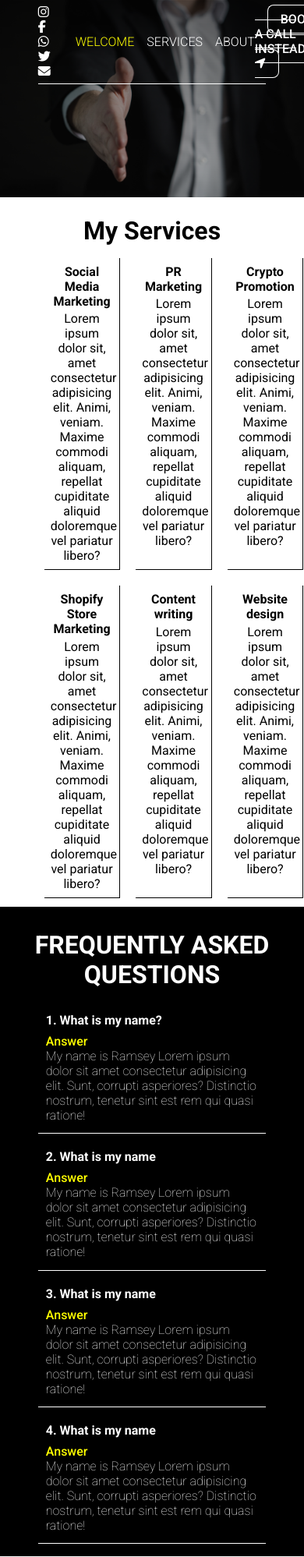
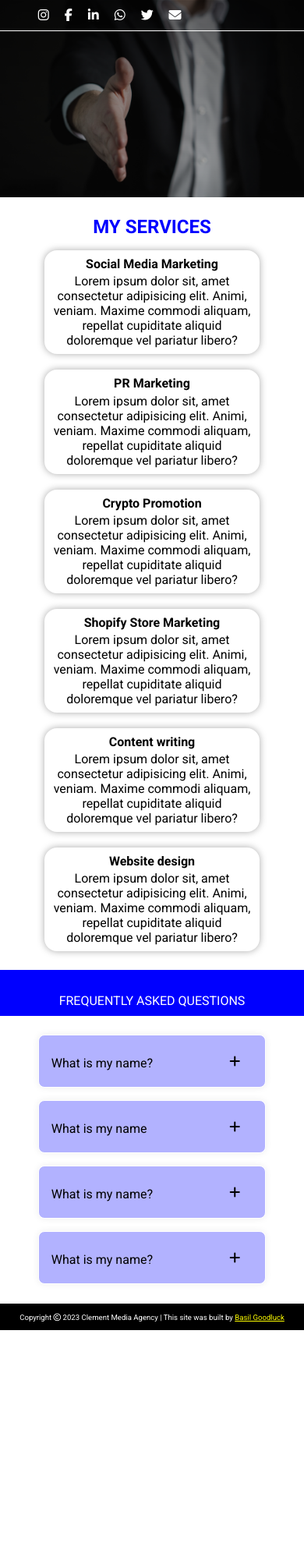
Before and after one commit to basilgoodluck/basilgoodluck-mrclems, a plain HTML site: page services.html in a window 390 px wide. Shown: the top 1997 px of the page at 78% size. After the commit the page ends 1706 px from the top, so only its background shows below. Drawn offline with Linux system fonts and the light colour scheme.

Commit message:
Add files via upload

```diff
--- a/about.css
+++ b/about.css
@@ -12,19 +12,20 @@ body{
     background-image: linear-gradient(rgba(0,0,0,0.6), rgba(0,0,0,0.3)), url("pexels-energepiccom-110473.jpg");
     background-size: cover;
     background-position: center;
-    background-attachment: fixed;
+    /* background-attachment: fixed; */
     height: 30vh;
 }
 .mainHeader{
-    width: 75%;
+    width: 100%;
     display: flex;
     align-items: center;
     justify-content: space-between;
     margin: 0 auto;
-    padding: 1.5% 0;
+    padding: 2.5% 12.5%;
     border-bottom: .1rem solid #fff;
-    position: sticky;
-    top: 0;
+    /* position: sticky; */
+    /* top: 0; */
+    /* z-index: 8999999; */
     /* z-index: 999999999; */
 }
 .social-bar a{
@@ -81,19 +82,22 @@ body{
     align-items: center;
     border-bottom: .1rem solid blue;
     padding-bottom: .5rem;
+    height: 100%;
+
 
 }
 .aboutContainer img{
-    max-width: 20vw;
+    width: 20vw;
     border-radius: 3rem 0 3rem 0;
-    height: 100%;
-    width: 100%;
+    /* height: 100%; */
+    /* width: 100%; */
     padding: 1rem .5rem 0 0;
 
 }
 .textContent{
     padding-left: 1rem;
     border-left: .2rem solid blue;
+    /* height: 100%; */
 }
 .textContent p{
     font-size: 1rem;
@@ -101,6 +105,7 @@ body{
     font-weight: 100;
     font-style: italic;
     padding-bottom: .8rem;
+    height: 100%;
 }
 .textContent a{
     color: #fff;
@@ -167,7 +172,7 @@ body{
     align-items: center;
     justify-content: center;
     color: #fff;
-    padding: .3rem 0;
+    padding: .7rem 0;
 }
 .footerContainer p{
     padding: 0 .3rem;
--- /dev/null
+++ b/mediaQuery.css
@@ -0,0 +1,96 @@
+@media screen and (max-width: 800px){
+    .headerNav{
+        height: 100vh;
+        /* display: none; */
+        position: absolute;
+        top: 0;
+        left: 0;
+        right: 0;
+        bottom: 0;
+        /* opacity: 0; */
+        display: none;
+        transition: all .5s;
+    }
+    .headerNav ul{
+        display: flex;
+        align-items: center;
+        justify-content: center;
+        /* margin-top: 30px; */
+        flex-direction: column;
+        /* grid-template-columns: repeat(1 1fr); */
+        /* gap: 10PX; */
+        /* text-align: center; */
+        height: 100%;
+        background-color: blue;
+    }
+    .headerNav li{
+        font-size: .8rem;
+        margin-top: 30px;
+    }
+    .headerNav .button{
+        font-size: .8rem;
+        padding: .3rem .8rem;
+    }
+    .benefitsBox{
+        display: flex;
+        flex-direction: column;
+    }
+    .benefits h1{
+        font-size: 1.5rem;
+    }
+    .unlockText{
+        width: 75%;
+    }
+    .form .buttons a{
+        font-size: .8rem;
+    }
+    .servicesMainDisplay{
+        display: flex;
+        flex-direction: column;
+    }
+    .serviceName{
+        width: 100%;
+
+    }
+    .aboutContainer{
+        flex-direction: column;
+        justify-content: space-between;
+        height: 100vh;
+    }
+    .projectsContainer .firstRow{
+        flex-direction: column;
+        /* height: 100vh; */
+    }
+    .projectsContainer .projectName{
+        margin-right: 0;
+    }
+    .projectsContainer .projectName:nth-child(2){
+        margin-top: 0;
+    }
+    .projectsContainer .projectName:nth-child(3){
+        margin-top: 0;
+    }
+    .contactSection h1{
+        font-size: 1.5rem;
+    }
+    .contactSection p{
+        font-size: .8rem;
+    }
+    .form{
+        width: 75%;
+    }
+    .footerContainer p{
+        font-size: .6rem;
+    }
+    .servicesContainer h1{
+        font-size: 1.5rem;
+    }
+    .FAQContainer h1{
+        font-size: 1rem;
+    }
+    .aboutContainer img{
+        width: 60vw;
+    }
+    .projectsContainer{
+    width: 75%;}
+}
--- a/services.css
+++ b/services.css
@@ -16,15 +16,15 @@ body{
     height: 30vh;
 }
 .mainHeader{
-    width: 75%;
+    width: 100%;
     display: flex;
     align-items: center;
     justify-content: space-between;
     margin: 0 auto;
-    padding: 1.5% 0;
+    padding: 2.5% 12.5%;
     border-bottom: .1rem solid #fff;
-    position: sticky;
-    top: 0;
+    /* position: sticky; */
+    /* top: 0; */
     /* z-index: 999999999; */
 }
 .social-bar a{
@@ -76,7 +76,7 @@ body{
     width: 75%;
     margin: 0 auto;
     text-align: center;
-    padding: 1rem 0 .2rem;
+    padding: 1rem 0;
 }
 .servicesMainDisplay{
     display: grid;
@@ -87,6 +87,8 @@ body{
 .servicesContainer h1{
     font-size: 2rem;
     padding: .5rem .3rem;
+    color: #00f;
+    text-transform: uppercase;
 }
 .serviceName{
     /* background-image: url("/pexels-pixabay-327540.jpg");
@@ -98,8 +100,10 @@ body{
     width: 25vw;
     margin: 0 auto;
     text-align: center;
-    border-bottom: .1rem solid black;
-    border-right: .1rem solid black;
+    border-radius: 1rem;
+    /* border-bottom: .1rem solid blue; */
+    /* border-right: .1rem solid blue; */
+    box-shadow: 0 0 10px #aaa;
 }
 .serviceName h4{
     font-size: 1rem;
@@ -109,48 +113,79 @@ body{
     font-size: 1rem;
 }
 .FAQContainer{
-    background-color: black;
-    color: #fff;
+    background-color: #fff;
+    color: #000;
+    /* height: 50vh; */
+    max-height: 100%;
     /* padding-bottom: .5rem; */
 }
-.FAQContainer H1{
+.FAQContainer h1{
     font-size: 2rem;
     text-align: center;
+    font-weight: 400;
     padding: 30px 0 10px;
+    background-color: #00f;
+    color: #fff;
+    text-transform: uppercase;
 }
 .FAQMainContainer{
-    /* width: 75%; */
-    /* margin: 0 auto; */
+    width: 75%;
+    margin: 0 auto;
     /* text-align: center; */
-    display: grid;
-    /* gap: 10px; */
-    padding-bottom: 1rem;
+    display: flex;
+    align-items: center;
+    justify-content: space-between;
+    flex-direction: column;
+    /* gap: 1rem; */
+    /* grid-template-columns: repeat(2, 1fr); */
+    padding: 1rem 0;
     border-bottom: .1rem solid #fff;
+    /* background-color: #eee; */
+
 }
 .questionContainer{
-    /* background-color: ; */
-    border-bottom: .1rem solid #fff;
-    display: inline-block;
-    width: 75%;
-    padding: 10px;
-    margin: 0 auto;
+    background-color: rgba(0,0,257,0.3);
+    border: .1rem solid #fff;
+    display: flex;
+    justify-content: space-between;
+    align-items: center;
+    width: 100%;
+    padding: 1rem;
+    margin: .5rem auto;
+    border-radius: .5rem;
+    box-shadow: 0 0 10px #eee;
+    /* text-align: center; */
     /* display: grid; */
     /* grid-template-columns: repeat(2, 1fr); */
 }
 .questionContainer h4{
     font-size: 1rem;
-    font-weight: 700;
+    font-weight: 400;
     padding: 10px 0 5px;
+    position: relative;
+    width: 100%;
+}
+.questionContainer h4 i{
+    border-radius: 50%;
+    padding: 1rem;
+    /* border: .2rem solid #000; */
+    /* margin-right: 20px; */
+    position: absolute;
+    right: 0;
+    top: 50%;
+    transform: translateY(-50%);
+    /* display: block; */
+    /* width: 20px; */
+    /* height: 20px; */
 }
 .questionContainer p{
     font-weight: 200;
     font-size: 1rem;
     padding: .2rem 0;
-}
-.questionContainer span{
-    color: yellow;
-    display: block;
-    font-weight: 500;
+    /* background-color: #eee; */
+    /* border: 2px solid #ccc; */
+    /* outline: 1px solid #ddd; */
+    display: none;
 }
 .footerContainer{
     background-color: #000;
@@ -158,11 +193,12 @@ body{
     align-items: center;
     justify-content: center;
     color: #fff;
-    padding: 10px 0;
+    padding: .7rem 0;
 }
 .footerContainer p{
     padding: 0 .3rem;
     font-size: .7rem;
+
 }
 .footerContainer p a{
     color: yellow;
--- a/services.html
+++ b/services.html
@@ -4,6 +4,7 @@
     <meta charset="UTF-8">
     <meta name="viewport" content="width=device-width, initial-scale=1.0">
     <link rel="stylesheet" href="services.css">
+    <link rel="stylesheet" href="mediaQuery.css">
     <link rel="shortcut icon" href="favicon.ico" type="image/x-icon">
     <meta name="author" content="Basil Goodluck">
     <link rel="preconnect" href="https://fonts.googleapis.com">
@@ -21,11 +22,12 @@
             <div class="mainHeader">
                 <div class="social">
                     <div class="social-bar">
-                        <a><i class="fa fa-instagram" aria-hidden="true"></i></a>
-                        <a><i class="fa fa-facebook" aria-hidden="true"></i></a>
-                        <a><i class="fa fa-whatsapp" aria-hidden="true"></i></a>
-                        <a><i class="fa fa-twitter" aria-hidden="true"></i></a>
-                        <a href=""><i class="fa fa-envelope" aria-hidden="true"></i></a>
+                        <a href="https://instagram.com/clement_shopify_agency1?utm_source=qr&igshid=MzNlNGNkZWQ4Mg%3D%3D" target="_blank"><i class="fa fa-instagram" aria-hidden="true"></i></a>
+                        <a href="https://www.facebook.com/ramseyclement.ojo?mibextid=ZbWKwL" target="_blank"><i class="fa fa-facebook" aria-hidden="true"></i></a>
+                        <a href="https://www.linkedin.com/in/clement-oluwadayo-44a1b2255" target="_blank"><i class="fa fa-linkedin" aria-hidden="true"></i></a>
+                        <a href="https://wa.me/message/JR73DO25F66YD1" target="_blank"><i class="fa fa-whatsapp" aria-hidden="true"></i></a>
+                        <a href="https://twitter.com/RamseyClem50321?t=B1Z2WFI6WrwL3Aukj_eHFg&s=09" target="_blank"><i class="fa fa-twitter" aria-hidden="true"></i></a>
+                        <a href="mailto:clementmicheal85@gmail.com" target="_blank"><i class="fa fa-envelope" aria-hidden="true"></i></a>
                     </div>
                 </div>
                 <div class="headerNav">
@@ -74,21 +76,21 @@
         <div class="FAQContainer">
             <h1>FREQUENTLY ASKED QUESTIONS</h1>
             <div class="FAQMainContainer">
-                <div class="questionContainer">
-                    <h4>1. What is my name?</h4>
-                    <p><span>Answer</span>My name is Ramsey Lorem ipsum dolor sit amet consectetur adipisicing elit. Sunt, corrupti asperiores? Distinctio nostrum, tenetur sint est rem qui quasi ratione!</p>
+                <div class="questionContainer one">
+                    <h4>What is my name?<i class="fa fa-plus" aria-hidden="true"></i></h4>
+                    <p>My name is Ramsey Lorem ipsum dolor sit amet consectetur adipisicing elit. Sunt, corrupti asperiores? Distinctio nostrum, tenetur sint est rem qui quasi ratione!</p>
                 </div>
-                <div class="questionContainer">
-                    <h4>2. What is my name</h4>
-                    <p><span>Answer</span>My name is Ramsey Lorem ipsum dolor sit amet consectetur adipisicing elit. Sunt, corrupti asperiores? Distinctio nostrum, tenetur sint est rem qui quasi ratione!</p>
+                <div class="questionContainer two">
+                    <h4>What is my name<i class="fa fa-plus" aria-hidden="true"></i></h4>
+                    <p>My name is Ramsey Lorem ipsum dolor sit amet consectetur adipisicing elit. Sunt, corrupti asperiores? Distinctio nostrum, tenetur sint est rem qui quasi ratione!</p>
                 </div>
-                <div class="questionContainer">
-                    <h4>3. What is my name</h4>
-                    <p><span>Answer</span>My name is Ramsey Lorem ipsum dolor sit amet consectetur adipisicing elit. Sunt, corrupti asperiores? Distinctio nostrum, tenetur sint est rem qui quasi ratione!</p>
+                <div class="questionContainer three">
+                    <h4> What is my name?<i class="fa fa-plus" aria-hidden="true"></i></h4>
+                    <p>My name is Ramsey Lorem ipsum dolor sit amet consectetur adipisicing elit. Sunt, corrupti asperiores? Distinctio nostrum, tenetur sint est rem qui quasi ratione!</p>
                 </div>
-                <div class="questionContainer">
-                    <h4>4. What is my name</h4>
-                    <p><span>Answer</span>My name is Ramsey Lorem ipsum dolor sit amet consectetur adipisicing elit. Sunt, corrupti asperiores? Distinctio nostrum, tenetur sint est rem qui quasi ratione!</p>
+                <div class="questionContainer four">
+                    <h4>What is my name?<i class="fa fa-plus" aria-hidden="true"></i></h4>
+                    <p>My name is Ramsey Lorem ipsum dolor sit amet consectetur adipisicing elit. Sunt, corrupti asperiores? Distinctio nostrum, tenetur sint est rem qui quasi ratione!</p>
                 </div>
             </div>
         </div>
--- a/style.css
+++ b/style.css
@@ -4,9 +4,12 @@
     outline: none;
     box-sizing: border-box;
     font-family: Roboto, Poppins;
+    scroll-behavior: smooth;
 }
 body{
     background-color: #fff;
+    scroll-behavior: smooth;
+    transition:  scroll-behavior .30s ease;
 }
 .header{
     background-image: linear-gradient(rgba(0,0,0,0.6), rgba(0,0,0,0.3)), url("pexels-ketut-subiyanto-4474030.jpg");
@@ -14,17 +17,20 @@ body{
     background-position: center;
     background-attachment: fixed;
     height: 100vh;
+    scroll-behavior: smooth;
+    /* transform: background-image scale(1); */
+    border-bottom: .1rem solid #fff;
 }
 .mainHeader{
-    width: 75%;
+    width: 100%;
     display: flex;
     align-items: center;
     justify-content: space-between;
     margin: 0 auto;
-    padding: 1.5% 0;
+    padding: 2.5% 12.5%;
     border-bottom: .1rem solid #fff;
-    position: sticky;
-    top: 0;
+    /* position: sticky; */
+    /* top: 0; */
     /* z-index: 999999999; */
 }
 .social-bar a{
@@ -60,14 +66,16 @@ body{
     font-weight: 500;
     border: .1rem solid #fff;
     color: #fff;
-    transition: .89s;
+    transition: .50s;
     /* padding: 3% 5%; */
     /* margin-left: 30px; */
+    box-shadow: 0 0 10px #eee;
 }
 .headerNav .button:hover{
     background-color: #000;
     /* opacity: 1; */
-    color: #fff;
+    /* color: #fff; */
+    transform: translateY(-10%);
 }
 .headerNav .active{
     color: yellow;
@@ -75,11 +83,18 @@ body{
 .textContent{
     width: 75%;
     margin: 18% auto 0;
-    padding-left: 1rem;
-    border-left: .2rem solid yellow;
+    padding: 1rem;
+    border-left: .5rem solid #00f;
+    box-shadow: 0 0 10px #fff;
+    border-radius: 20px;
+    animation-name: slideUp;
+    animation-timing-function: ease-in;
+    animation-duration: .5s;
+    animation-delay: .2s;
+    transition: all .89s;
 }
 .textContent h1{
-    color: #00f;
+    color: #fff;
     font-size: 2rem;
     font-weight: 700;
 }
@@ -93,46 +108,68 @@ body{
     font-style: italic;
     font-weight: 100;
     padding-bottom: .5rem;
+    transition-property: transform;
+    transition-duration: .3s;
+    transition-timing-function: ease-in;
+    transition-delay: 0;
+
 }
 .textContent button{
-    color: #000;
+    color: #fff;
     font-size: 1rem;
     cursor: pointer;
     padding: .5rem 1rem;
-    background-color: yellow;
+    background-color: transparent;
     border-radius: 20px;
-    border: .1rem solid yellow;
+    border: .1rem solid #fff;
+    transition: all .50s;
+    box-shadow: 0 0 10px #eee;
+}
+.textContent button:hover{
+    background-color: #000;
+    transform: translateY(-10%);
 }
 .benefits{
     width: 75%;
     margin: 0 auto;
     text-align: center;
     padding-top: 2rem;
+    /* background-color: transparent; */
 }
 .benefits h1{
     font-size: 2rem;
     color: #00f
 }
 .benefitsBox{
-    height: 30vh;
+    /* height: 30vh; */
+    max-height: 100%;
     display: grid;
     grid-template-columns: repeat(3, 1fr);
     width: 100%;
     gap: 2rem;
+    padding: 20px;
 }
 .benefitsBox i{
     font-size: 2rem;
     color: blue;
-    padding: 3rem;
+    padding: 1rem;
 }
 .items{
     /* display: flex; */
-    justify-content: center;
-    align-items: center;
+    /* justify-content: center; */
+    /* align-items: center; */
+    box-shadow: 0 0 10px #ccc;
+    padding: 10px;
+    transition: .20s
+}
+.items:hover{
+    box-shadow: 0 0 20px #ccc;
+    transform: translateY(-10%);
+    transform: scale(1.2 12);
 }
 .items h4{
     /* border-bottom: 4px solid yellow; */
-    padding-bottom: .1rem;
+    padding-bottom: .4rem;
     font-size: 1rem;
     text-transform: uppercase;
 }
@@ -168,13 +205,18 @@ body{
     padding: .3rem 0;
 }
 .unlockText button{
-    color: #000;
-    background-color: yellow;
+    color: #fff;
+    background-color: transparent;
     padding: .3rem .5rem;
     border-radius: .5rem;
     font-size: 1rem;
     cursor: pointer;
-    border: .1rem solid yellow;
+    border: .1rem solid #ffff;
+    box-shadow: 0 0 10px #eee;
+    transition: all .50s;
+}
+.unlockText button:hover{
+    transform: translateY(-10%);
 }
 .contactSection{
     height: 70vh;
@@ -216,6 +258,7 @@ body{
     padding: .3rem;
     /* width: 50vw; */
     font-size: 1rem;
+    box-shadow: 0 0 10px #eee;
 
 }
 .form .input .email{
@@ -233,6 +276,9 @@ body{
     border-radius: .5rem;
     font-size: 1rem;
     border: 0;
+    background-color: #eee;
+    box-shadow: 0 0 10px #eee;
+    scrollbar-arrow-color: #00f;
 }
 .form .buttons{
     display: flex;
@@ -250,7 +296,12 @@ body{
     /* padding: 10px 20px; */
     margin-right: 20px;
     border-radius: 20px;
+    box-shadow: 0 0 10px #eee;
+    transition: .5s;
 
+}
+.form .buttons a:hover{
+    transform: translateY(-10%);
 }
 .footerContainer{
     background-color: #000;
@@ -258,7 +309,7 @@ body{
     align-items: center;
     justify-content: center;
     color: #fff;
-    padding: 10px 0;
+    padding: .7rem 0;
 }
 .footerContainer p{
     padding: 0 .3rem;
```
Also changed, not shown: about.html (+8 -6 lines), index.html (+7 -5 lines).
